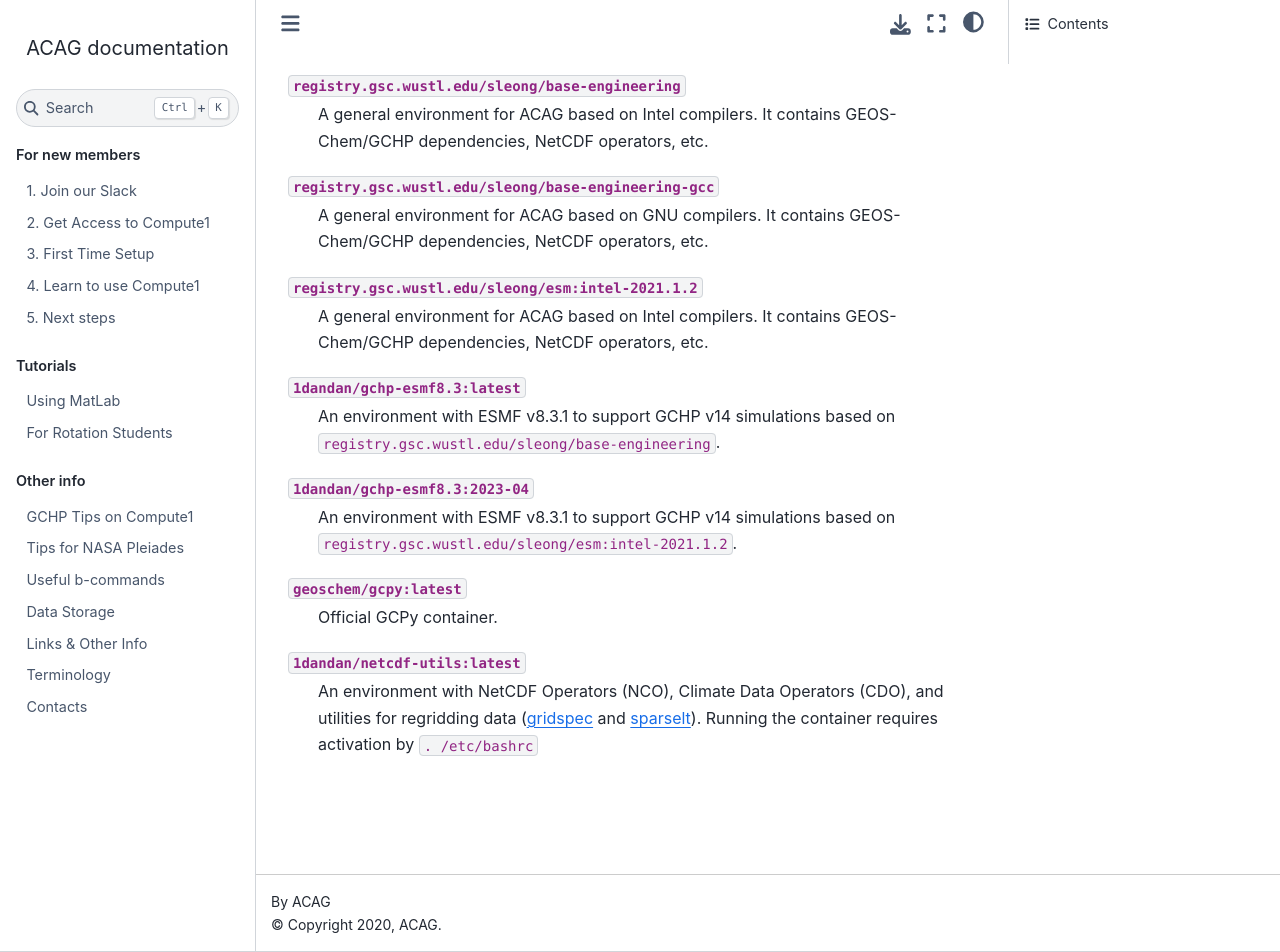
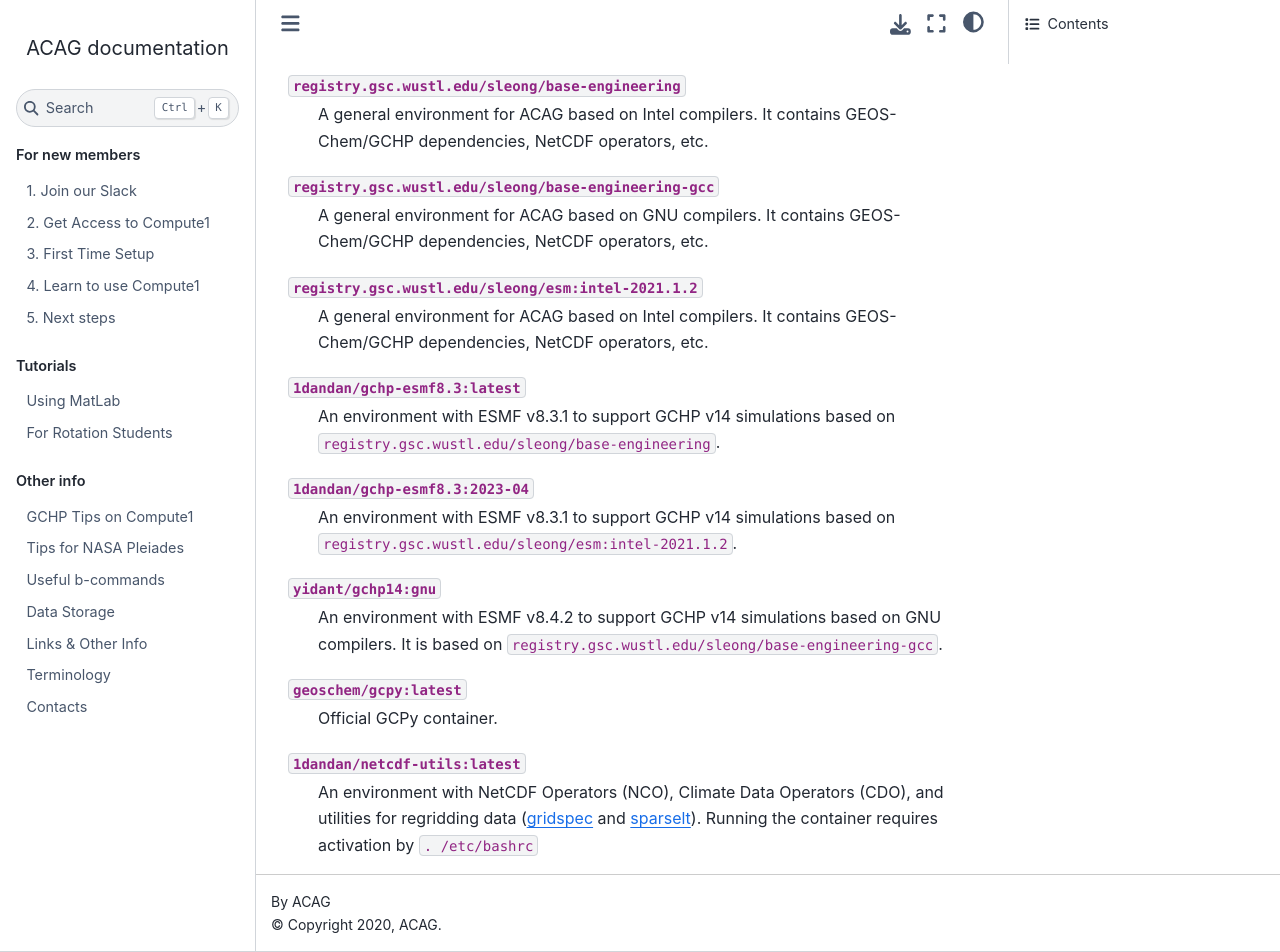
Before and after one commit to Atmospheric-Composition-Analysis-Group/Getting-Started, a Sphinx documentation site: the page built from source/fillers/containers.rst, in a window 1280 px wide and 952 px high. Built offline with Sphinx 7.4.7 and the Sphinx Book theme 1.1.4, drawn with Linux system fonts in a browser that asks for light colours.

Commit message:
Add container based on GNU compilers

```diff
--- a/source/fillers/containers.rst
+++ b/source/fillers/containers.rst
@@ -15,6 +15,9 @@
 :code:`1dandan/gchp-esmf8.3:2023-04`
    An environment with ESMF v8.3.1 to support GCHP v14 simulations based on :code:`registry.gsc.wustl.edu/sleong/esm:intel-2021.1.2`.
 
+:code:`yidant/gchp14:gnu`
+   An environment with ESMF v8.4.2 to support GCHP v14 simulations based on GNU compilers. It is based on :code:`registry.gsc.wustl.edu/sleong/base-engineering-gcc`.
+
 :code:`geoschem/gcpy:latest`
    Official GCPy container.
 
```
